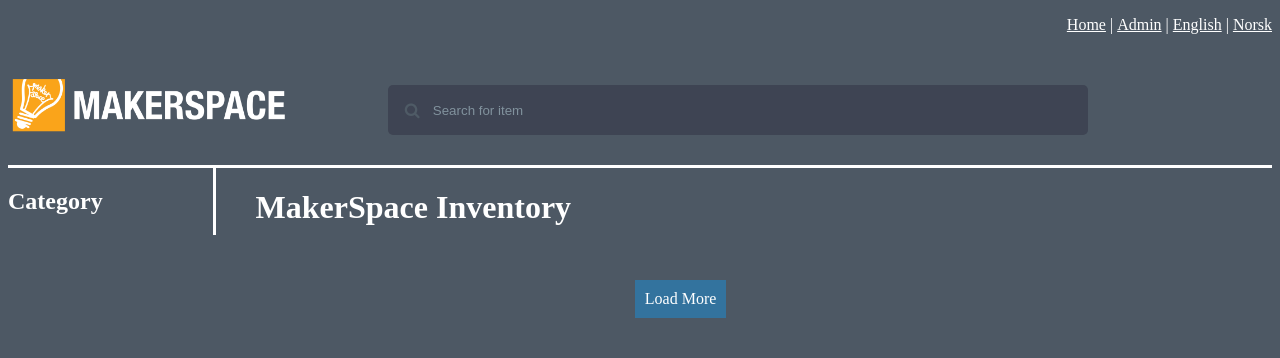
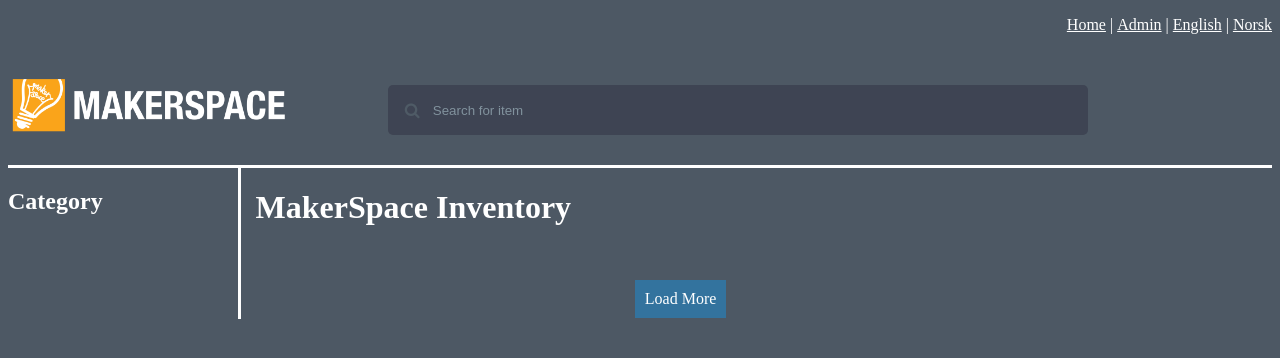
Before and after one commit to MakerManagement/mms-website, a PHP site: page / in a window 1280 px wide. Shown: the top 358 px of the page. Run offline with PHP 8.4, Linux system fonts and the light colour scheme; some libraries are stand-ins or nearby versions.

Commit message:
Border now follows main body, not aside

```diff
--- a/sources/css/main.css
+++ b/sources/css/main.css
@@ -142,6 +142,9 @@ Edge support
 #main-body{
     float: left;
     width: 75%;
+    border-left: solid white;
+    margin-left: 40px;
+    padding-left: 15px;
 }
 
 
@@ -166,9 +169,6 @@ Edge support
 #aside-box{
     float: left;
     display: block;
-    margin-right: 40px;
-    border-right: solid;
-    padding-right: 15px;
     width: 15%;
 }
 
```
